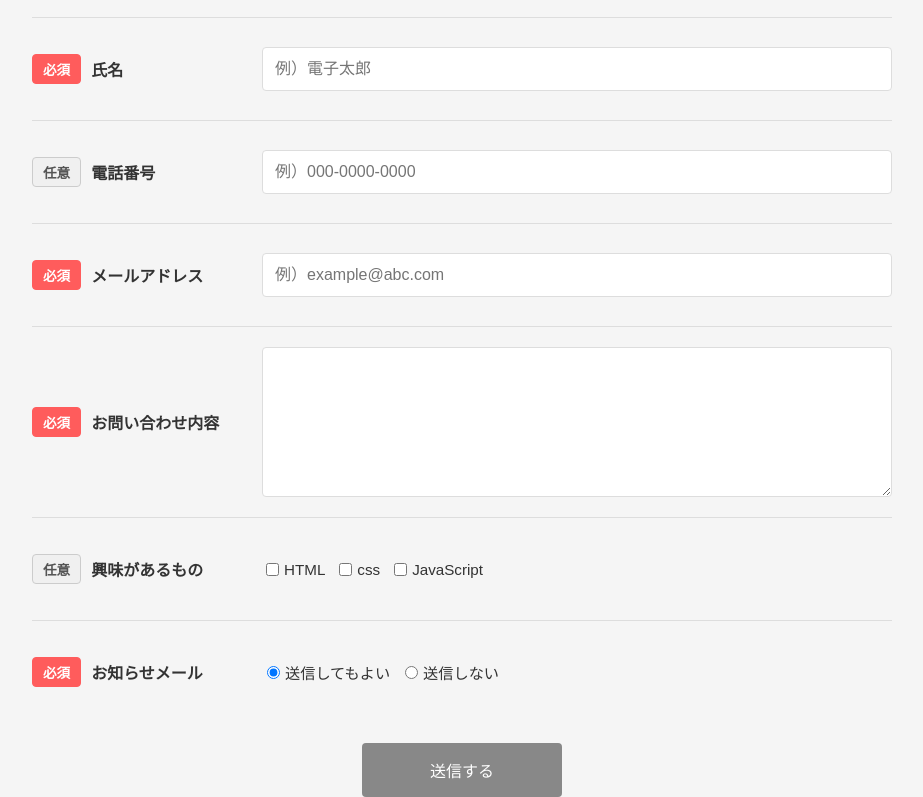
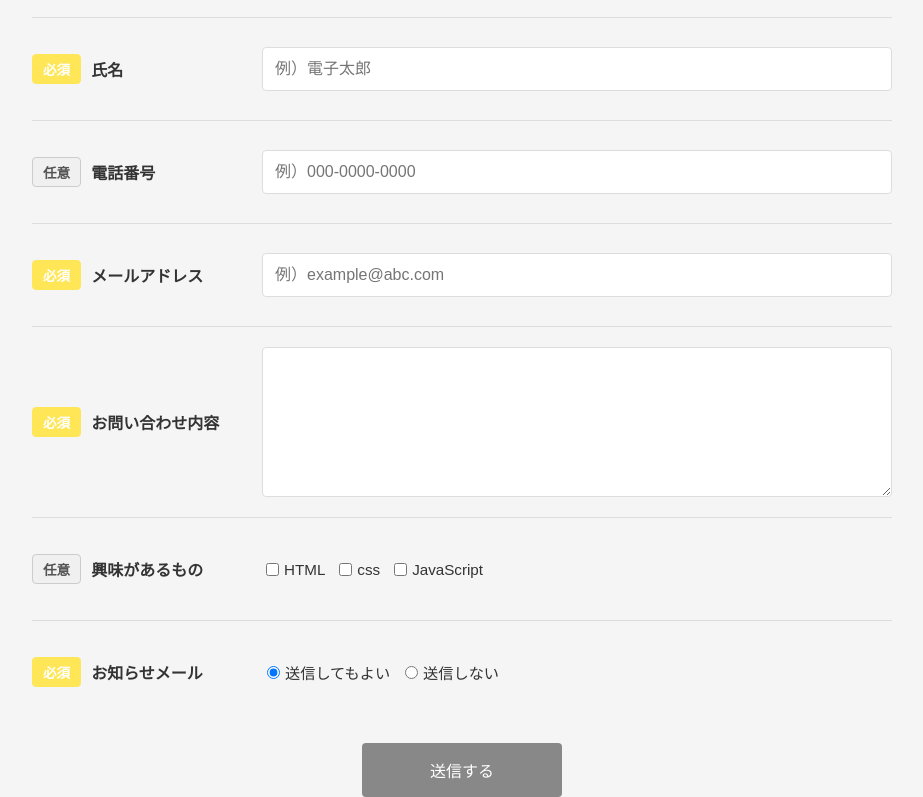
Before and after one commit to d133yoshida/HP2_1018, a plain HTML site: page form.html in a window 1280 px wide. Shown: the part 69-866 px from the top of the page, without its empty margins (178-1101 px from the left). Drawn offline with Linux system fonts and the light colour scheme.

Commit message:
Add files via upload

```diff
--- a/form.html
+++ b/form.html
@@ -63,8 +63,8 @@
 
         .Form-Item-Label-Required {
             color: #fff;
-            background-color: #ff5c5c;
-            border: 1px solid #ff5c5c;
+            background-color: #ffe656;
+            border: 1px solid #ffe656;
         }
 
         .Form-Btn-Free {
```
